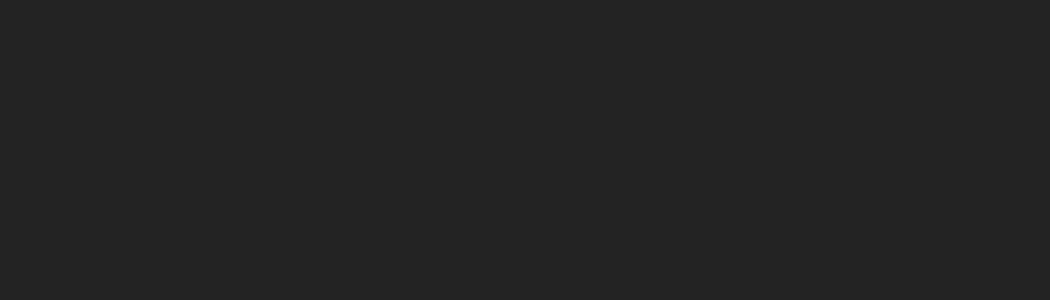
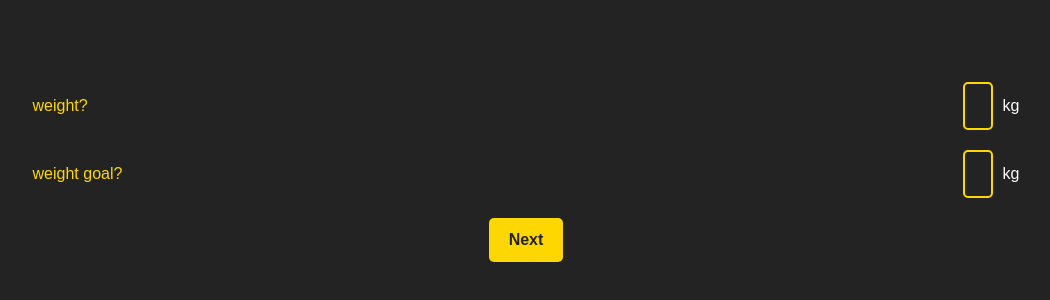
Before and after one commit to LouisNguyen1409/Hackathon2024, a React (Vite) app in the folder fe/front-end/: page /weight in a window 1280 px wide. Before the commit this address had no page. Shown: the part 228-528 px from the top of the page, without its empty margins (114-1164 px from the left). Built offline with nearby package versions, Linux system fonts and the light colour scheme.

Commit message:
weight and dashboard

```diff
--- /dev/null
+++ b/fe/front-end/src/components/DashBoard.jsx
@@ -0,0 +1,64 @@
+import React from 'react';
+
+function Dashboard() {
+  return (
+    <div style={styles.container}>
+      <header style={styles.header}>
+        <h1 style={styles.title}>Today <span style={styles.fireIcon}>🔥3</span></h1>
+        <div style={styles.progress}>
+          Overall Progress: 36%
+        </div>
+      </header>
+      <div style={styles.calories}>
+        <h2>Calories</h2>
+        <div>
+          <p>1,503 Calories remaining</p>
+          <p>Eaten: 526</p>
+          <p>Burnt: 753</p>
+        </div>
+        <button style={styles.button}>Get Started →</button>
+      </div>
+    </div>
+  );
+}
+
+// Add your styling here
+const styles = {
+  container: {
+    fontFamily: 'Arial, sans-serif',
+    color: 'white',
+    backgroundColor: '#333',
+    padding: '20px',
+    borderRadius: '8px',
+  },
+  header: {
+    marginBottom: '20px',
+  },
+  title: {
+    fontSize: '24px',
+  },
+  fireIcon: {
+    fontSize: '28px',
+  },
+  progress: {
+    backgroundColor: '#444',
+    padding: '10px',
+    borderRadius: '8px',
+  },
+  calories: {
+    backgroundColor: '#222',
+    padding: '15px',
+    borderRadius: '8px',
+  },
+  button: {
+    marginTop: '10px',
+    backgroundColor: 'purple',
+    color: 'white',
+    border: 'none',
+    padding: '10px 15px',
+    borderRadius: '5px',
+    cursor: 'pointer',
+  },
+};
+
+export default Dashboard;
--- a/fe/front-end/src/components/PageList.jsx
+++ b/fe/front-end/src/components/PageList.jsx
@@ -8,6 +8,8 @@ import ChatBox from "./ChatBox";
 import Setup from "./Setup";
 import SetGoal from "./SetGoal";
 import SetAge from "./SetAge";
+import DashBoard from "./DashBoard";
+import Weight from "./Weight";
 
 const PageList = () => {
   return (
@@ -21,6 +23,9 @@ const PageList = () => {
         <Route path="/setup" element={<Setup />} />
         <Route path="/setup/1" element={<SetGoal />} />
         <Route path="/setup/2" element={<SetAge />} />
+        <Route path="/dashboard" element={<DashBoard />} />
+        <Route path="/weight" element={<Weight />} />
+
       </Routes>
     </>
   );
--- /dev/null
+++ b/fe/front-end/src/components/Weight.jsx
@@ -0,0 +1,209 @@
+// import React, { useState } from 'react';
+
+// function Weight() {
+//   const [weight, setWeight] = useState('');
+//   const [goal, setGoal] = useState('');
+
+//   const handleSubmit = (event) => {
+//     event.preventDefault();
+//     if (!weight || !goal) {
+//       alert('Please enter both your current weight and your goal weight.');
+//       return;
+//     }
+//     console.log('Submitted Weight:', weight, 'Goal:', goal);
+//     // Proceed with any further actions, like saving data or navigating to another page
+//   };
+
+//   return (
+//     <div style={styles.container}>
+//       <form onSubmit={handleSubmit} style={styles.form}>
+//         <label style={styles.label}>
+//           What's your weight?
+//           <input
+//             type="number"
+//             value={weight}
+//             onChange={(e) => setWeight(e.target.value)}
+//             style={styles.input}
+//             min="0"
+//           />
+//         <span style={styles.unit}>kg</span>
+//         </label>
+//         <label style={styles.label}>
+//           What's your weight goal?
+//           <input
+//             type="number"
+//             value={goal}
+//             onChange={(e) => setGoal(e.target.value)}
+//             style={styles.input}
+//             min="0"
+//           />
+//            <span style={styles.unit}>kg</span>
+//         </label>
+//         <button type="submit" style={styles.button}>Next</button>
+//       </form>
+//       <button style={styles.nextbutton}>Next</button>
+//     </div>
+//   );
+// }
+
+// const styles = {
+//   container: {
+//     display: 'flex',
+//     flexDirection: 'column',
+//     justifyContent: 'center',
+//     alignItems: 'center',
+//     height: '100vh',
+//     backgroundColor: '#232323',
+//     color: '#FFD700',
+//     fontFamily: 'Arial, sans-serif',
+//   },
+//   form: {
+//     display: 'flex',
+//     flexDirection: 'column',
+//     alignItems: 'center',
+//     width: '100%',
+//   },
+//   label: {
+//     margin: '20px',
+//   },
+//   input: {
+//     width: '30px',
+//     padding: '10px',
+//     margin: '10px',
+//     border: '2px solid #FFD700',
+//     borderRadius: '5px',
+//     color: '#FFFFFF',
+//     backgroundColor: '#232323',
+//     fontWeight: 'bold',
+//   },
+//   button: {
+//     backgroundColor: '#232323',
+//     border: 'none',
+//     borderRadius: '5px',
+//     padding: '10px 20px',
+//     color: '#232323',
+//     cursor: 'pointer',
+//     fontWeight: 'bold',
+//   },
+//   nextbutton: {
+//     marginTop: '20px',
+//     backgroundColor: '#FFD700',
+//     border: '2px solid #FFD700',
+//     borderRadius: '5px',
+//     padding: '10px 20px',
+//     color: '#232323',
+//     cursor: 'pointer',
+//     fontWeight: 'bold',
+//   },
+//   unit: {
+//     marginLeft: '10px', // Space between the input and the "kg" label
+//     color: '#FFFFFF',
+//     fontSize: '16px',
+//   }
+// };
+
+// export default Weight;
+
+
+import React, { useState } from 'react';
+
+function Weight() {
+  const [weight, setWeight] = useState('');
+  const [goal, setGoal] = useState('');
+
+  const handleSubmit = (event) => {
+    event.preventDefault();
+    if (!weight || !goal) {
+      alert('Please enter both your current weight and your goal weight.');
+      return;
+    }
+    console.log('Submitted Weight:', weight, 'Goal:', goal);
+    // Proceed with any further actions, like saving data or navigating to another page
+  };
+
+  return (
+    <div style={styles.container}>
+      <form onSubmit={handleSubmit} style={styles.form}>
+        <div style={styles.inputGroup}>
+          <label style={styles.label}>weight?</label>
+          <input
+            type="number"
+            value={weight}
+            onChange={(e) => setWeight(e.target.value)}
+            style={styles.input}
+            min="0"
+          />
+          <span style={styles.unit}>kg</span>
+        </div>
+        <div style={styles.inputGroup}>
+          <label style={styles.label}>weight goal?</label>
+          <input
+            type="number"
+            value={goal}
+            onChange={(e) => setGoal(e.target.value)}
+            style={styles.input}
+            min="0"
+          />
+          <span style={styles.unit}>kg</span>
+        </div>
+        <button type="submit" style={styles.button}>Next</button>
+      </form>
+    </div>
+  );
+}
+
+const styles = {
+  container: {
+    display: 'flex',
+    flexDirection: 'column',
+    justifyContent: 'center',
+    alignItems: 'center',
+    height: '100vh',
+    backgroundColor: '#232323',
+    color: '#FFD700',
+    fontFamily: 'Arial, sans-serif',
+  },
+  form: {
+    display: 'flex',
+    flexDirection: 'column',
+    alignItems: 'center',
+    width: '100%',
+  },
+  inputGroup: {
+    display: 'flex',
+    justifyContent: 'center',
+    alignItems: 'center',
+    marginBottom: '20px',
+  },
+  label: {
+    minWidth: '180px',
+    textAlign: 'left',
+    marginRight: '750px',
+
+  },
+  input: {
+    width: '30px',
+    padding: '10px',
+    border: '2px solid #FFD700',
+    borderRadius: '5px',
+    backgroundColor: '#232323',
+    color: '#FFFFFF',
+    fontWeight: 'bold',
+  },
+  unit: {
+    marginLeft: '10px',
+    color: '#FFFFFF',
+    fontSize: '16px',
+  },
+  button: {
+    backgroundColor: '#FFD700',
+    border: 'none',
+    borderRadius: '5px',
+    padding: '10px 20px',
+    color: '#232323',
+    cursor: 'pointer',
+    fontWeight: 'bold',
+  }
+};
+
+export default Weight;
```
